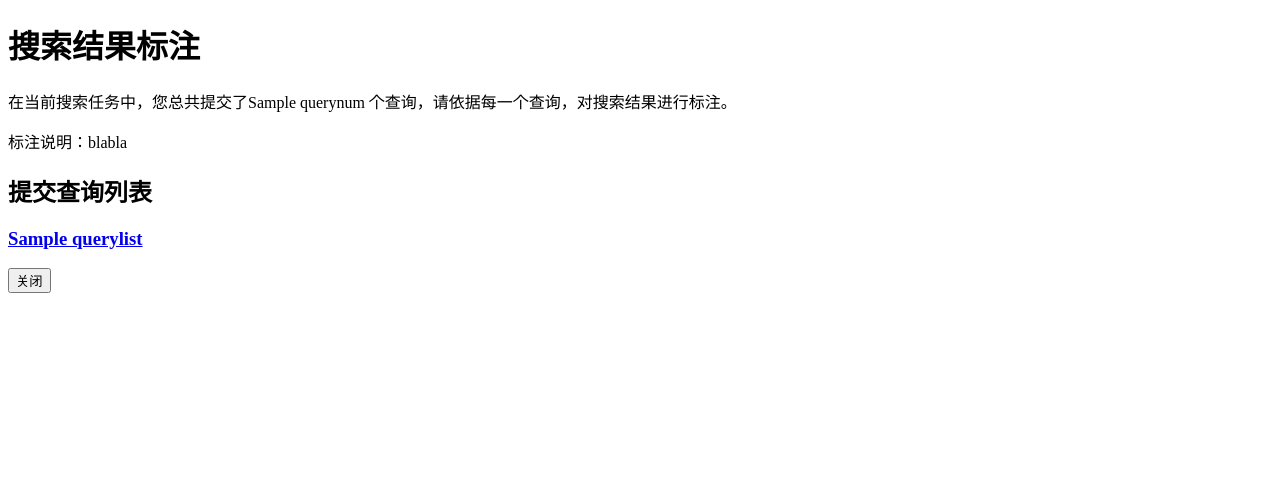
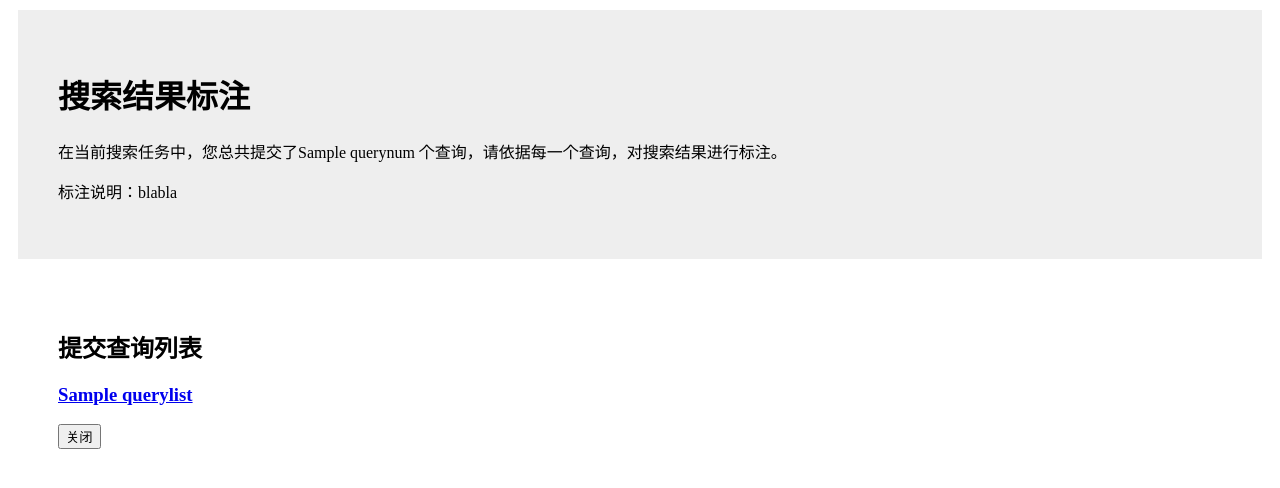
Before and after one commit to luochengleo/sessionanno, a Django app: template templates/annolist.html in a window 1280 px wide. Shown: the top 488 px of the page. Run offline with Django 3.2, Linux system fonts and the light colour scheme; the template is opened without the code that fills it: most values are stand-ins (such as "Sample title", 1, 10 or a date in 2020); parts of the project's set-up code (start-up, migrations or seed data) failed here and were passed over.

```diff
--- /dev/null
+++ b/static/conf/anno_log.js
@@ -0,0 +1,4 @@
+/**
+ *
+ * Created by defaultstr on 11/28/14.
+ */
--- a/static/conf/wc_log.js
+++ b/static/conf/wc_log.js
@@ -23,7 +23,6 @@ var mouse_tracking_least_move_distance = 20;//px
 if (studentID == "") {
     studentID = 0;
 }
-click_list = []
 
 //var page_change_id = setInterval(page_change, 3000);
 //var mouse_tracking_id=setInterval(log_mouse_tracking, 1000);
--- a/templates/annolist.html
+++ b/templates/annolist.html
@@ -3,11 +3,25 @@
 <head lang="en">
     <meta charset="UTF-8">
     <title></title>
+    <style>
+        .annotation_header {
+            background: #EEEEEE;
+            margin: 10px;
+            padding: 40px;
+        }
+        .annotation_list {
+            margin: 10px;
+            padding: 40px;
+        }
+    </style>
 </head>
 <body>
+<div class="annotation_header">
 <h1>搜索结果标注</h1>
 <p>在当前搜索任务中，您总共提交了{{ querynum }} 个查询，请依据每一个查询，对搜索结果进行标注。</p>
 <p>标注说明：blabla</p>
+</div>
+<div class="annotation_list">
 <h2>提交查询列表</h2>
 <table>
     {%  for q in querylist %}
@@ -15,6 +29,7 @@
     {% endfor %}
 </table>
 <input type="button" value="关闭" name="name" onclick="javascript: window.close();"/>
+</div>
 
 </body>
 </html>
```
Also changed, not shown: templates/annotation.html (+24 -7 lines).
